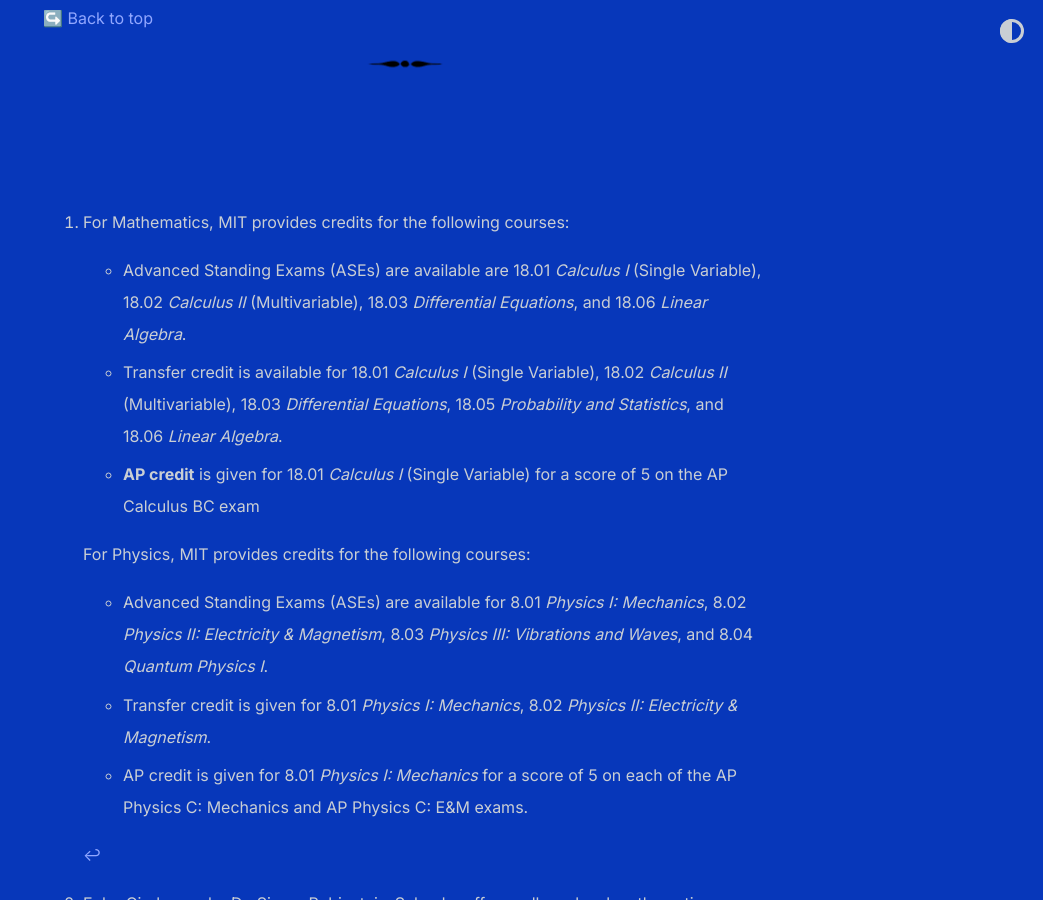
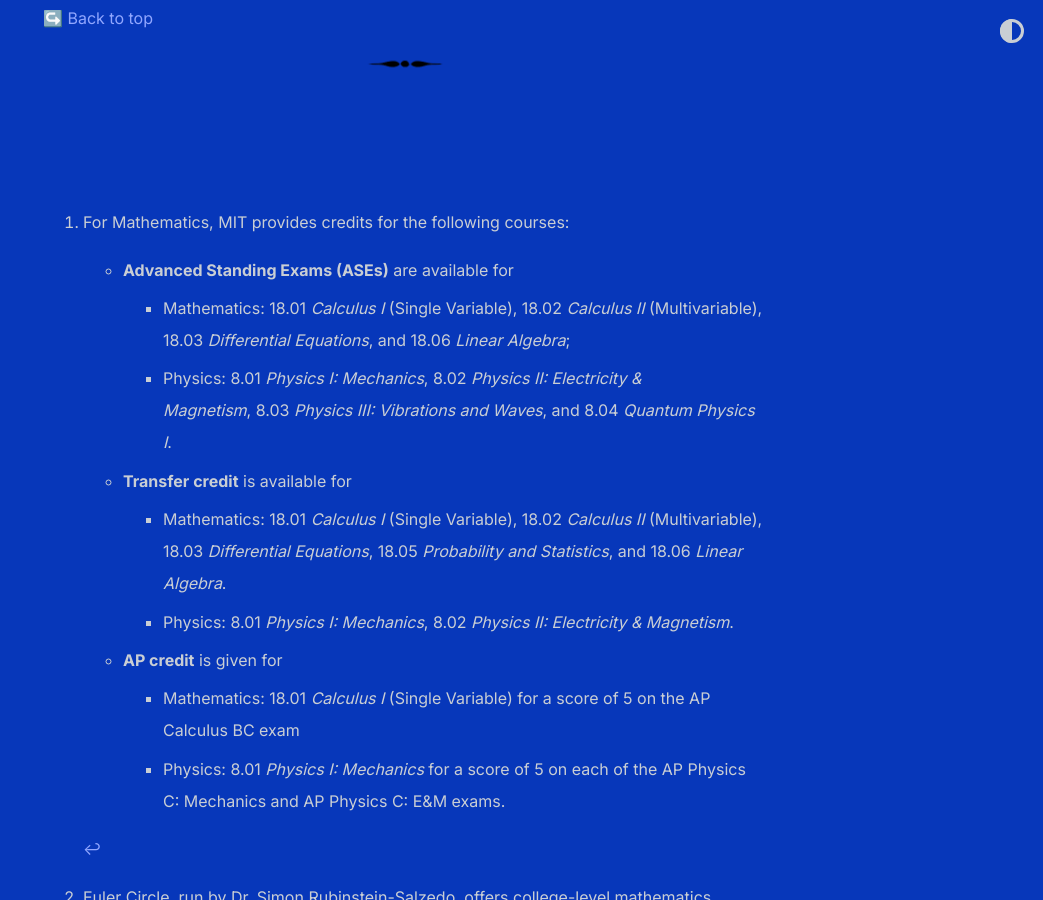
Before and after one commit to shihankanungo/shihankanungo.github.io, a Jekyll site: the page built from courses.md, in a window 1280 px wide and 900 px high, scrolled down 5537 px. Shown: the whole window, without its empty margins (237-1280 px from the left). Built offline with Jekyll 4.4.1, drawn with Linux system fonts in a browser that asks for light colours.

Commit message:
Update courses.md

```diff
--- a/courses.md
+++ b/courses.md
@@ -18,14 +18,15 @@
 - **AP credit** for score of 5 on AP exams in certain subjects.
 
 [^3]:For Mathematics, MIT provides credits for the following courses:
-    - Advanced Standing Exams (ASEs) are available are 18.01 *Calculus I* (Single Variable), 18.02 *Calculus II* (Multivariable), 18.03 *Differential Equations*, and 18.06 *Linear Algebra*.
-    - Transfer credit is available for 18.01 *Calculus I* (Single Variable), 18.02 *Calculus II* (Multivariable), 18.03 *Differential Equations*, 18.05 *Probability and Statistics*, and 18.06 *Linear Algebra*.
-    - **AP credit** is given for 18.01 *Calculus I* (Single Variable) for a score of 5 on the AP Calculus BC exam
-
-    For Physics, MIT provides credits for the following courses:
-    - Advanced Standing Exams (ASEs) are available for 8.01 *Physics I: Mechanics*, 8.02 *Physics II: Electricity & Magnetism*, 8.03 *Physics III: Vibrations and Waves*, and 8.04 *Quantum Physics I*.
-    - Transfer credit is given for 8.01 *Physics I: Mechanics*, 8.02 *Physics II: Electricity & Magnetism*.
-    - AP credit is given for 8.01 *Physics I: Mechanics* for a score of 5 on each of the AP Physics C: Mechanics and AP Physics C: E&M exams.
+    - **Advanced Standing Exams (ASEs)** are available for
+      - Mathematics: 18.01 *Calculus I* (Single Variable), 18.02 *Calculus II* (Multivariable), 18.03 *Differential Equations*, and 18.06 *Linear Algebra*;
+      - Physics: 8.01 *Physics I: Mechanics*, 8.02 *Physics II: Electricity & Magnetism*, 8.03 *Physics III: Vibrations and Waves*, and 8.04 *Quantum Physics I*.
+    - **Transfer credit** is available for
+      - Mathematics: 18.01 *Calculus I* (Single Variable), 18.02 *Calculus II* (Multivariable), 18.03 *Differential Equations*, 18.05 *Probability and Statistics*, and 18.06 *Linear Algebra*.
+      - Physics: 8.01 *Physics I: Mechanics*, 8.02 *Physics II: Electricity & Magnetism*.
+    - **AP credit** is given for
+      - Mathematics: 18.01 *Calculus I* (Single Variable) for a score of 5 on the AP Calculus BC exam
+      - Physics: 8.01 *Physics I: Mechanics* for a score of 5 on each of the AP Physics C: Mechanics and AP Physics C: E&M exams.
 
 I have obtained the following credit/placements.
 
```
